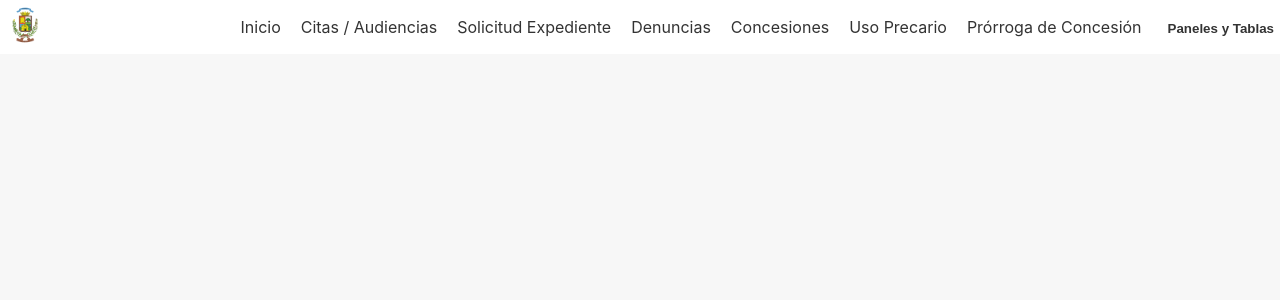
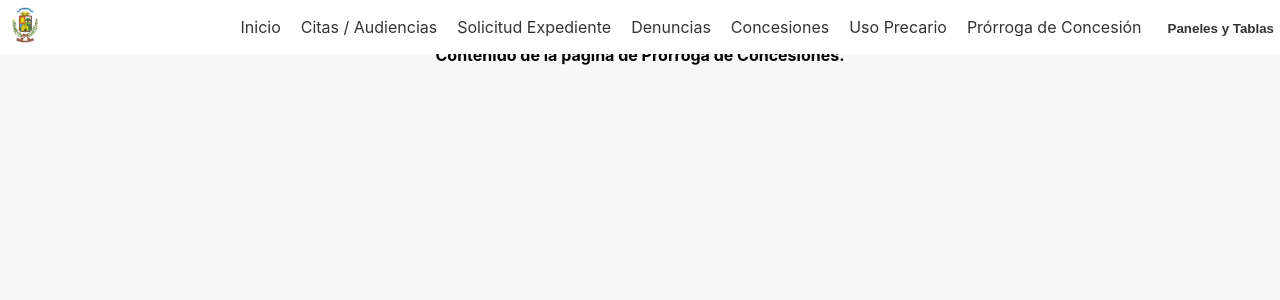
Before and after one commit to DannyJimenezA/FrontEnd-DeptoZMTMN, a React (Vite) app: page /Panel-Prorroga-Concesiones in a window 1280 px wide. Shown: the top 300 px of the page. Built offline with nearby package versions, Linux system fonts and the light colour scheme.

Commit message:
ver pdf de solicitud

```diff
--- a/src/App.tsx
+++ b/src/App.tsx
@@ -15,6 +15,7 @@ import PanelCitas from './pages/PanelesAdministrativos/PanelCitas';
 import PanelDenuncia from './pages/PanelesAdministrativos/PanelDenuncia';
 import PanelSolicitudConcesion from "./pages/PanelesAdministrativos/PanelSolicitudConcesion";
 import ProrrogaConcesion from './pages/ProrrogaConcesion'; // Importa el componente de Prórroga de Concesión
+import PanelProrrogaConcesiones from './pages/PanelesAdministrativos/PanelProrrogaConcesiones';
 
 
 function App () {
@@ -36,6 +37,7 @@ function App () {
         <Route path="/Panel-Citas" element={<PanelCitas />} />
         <Route path="/Panel-Denuncias" element={<PanelDenuncia />} />
         <Route path="/Panel-Solicitud-Concesion" element={<PanelSolicitudConcesion />} />
+        <Route path="/Panel-Prorroga-Concesiones" element={<PanelProrrogaConcesiones />} />
 
       </Routes>
     </Router>
--- a/src/components/Navbar.tsx
+++ b/src/components/Navbar.tsx
@@ -33,9 +33,9 @@ function Navbar() {
             <div className="dropdown__menu">
               {/* <Link to="/Panel-Citas">Tabla Citas</Link> */}
               {/* <Link to="/Panel-Denuncias">Tabla Denuncias</Link> */}
+              <Link to="/TablaSolicitudes">Tabla de usuarios</Link>
               <Link to="/Panel-Solicitud-Concesion">Solicitudes Concesión</Link>
-              <Link to="/TablaSolicitudes">Tabla de Solicitudes</Link>
-              <Link to="/TablaSolicitudes1">Tabla de Concesiones</Link>
+              <Link to="/Panel-Prorroga-Concesiones">Prorroga de Concesiones</Link>
             </div>
           )}
         </div>
--- a/src/pages/PanelesAdministrativos/PanelControlUsuario.tsx
+++ b/src/pages/PanelesAdministrativos/PanelControlUsuario.tsx
@@ -10,7 +10,7 @@ interface Solicitud {
 
 // Función para obtener las solicitudes desde la API
 const fetchSolicitudes = async (): Promise<Solicitud[]> => {
-  const urlBase = 'http://localhost:3003/Users';
+  const urlBase = 'http://localhost:3006/Users';
 
   try {
     const response = await fetch(urlBase, {
--- /dev/null
+++ b/src/pages/PanelesAdministrativos/PanelProrrogaConcesiones.tsx
@@ -0,0 +1,11 @@
+
+function PanelProrrogaConcesiones () {
+    return (
+      <div>
+        <h2>Solicitud de Prorroga de Concesiones</h2>
+        <p>Contenido de la página de Prorroga de Concesiones.</p>
+      </div>
+    );
+  };
+
+  export default PanelProrrogaConcesiones;
--- a/src/pages/PanelesAdministrativos/PanelSolicitudConcesion.tsx
+++ b/src/pages/PanelesAdministrativos/PanelSolicitudConcesion.tsx
@@ -10,7 +10,7 @@ interface Solicitud {
 
 // Función para obtener las solicitudes desde la API
 const fetchSolicitudes = async (): Promise<Solicitud[]> => {
-  const urlBase = 'http://localhost:3006/Concesiones';
+  const urlBase = 'http://localhost:3006/concesiones/';  // Nueva ruta para obtener las solicitudes
 
   try {
     const response = await fetch(urlBase, {
@@ -32,7 +32,7 @@ const fetchSolicitudes = async (): Promise<Solicitud[]> => {
   }
 };
 
-const TablaSolicitudes1 : React.FC = () => {
+const TablaSolicitudes1: React.FC = () => {
   const [solicitudes, setSolicitudes] = useState<Solicitud[]>([]);
 
   useEffect(() => {
@@ -50,15 +50,12 @@ const TablaSolicitudes1 : React.FC = () => {
 
   // Función para ver el PDF
   const manejarVer = (archivoAdjunto: string) => {
-    const baseUrl = 'http://localhost:3006/'; // Ruta base del servidor
-
-    // Asegúrate de que archivoAdjunto no contenga duplicados de /uploads/
-    if (archivoAdjunto.startsWith('uploads/')) {
-      archivoAdjunto = archivoAdjunto.replace('uploads/', '');  // Remueve 'uploads/' si ya está presente
-    }
+    const baseUrl = 'http://localhost:3006/'; // Cambiar la URL base para ajustarse a la nueva ruta
 
     if (archivoAdjunto) {
-      window.open(baseUrl + archivoAdjunto, '_blank');
+      const pdfUrl = baseUrl + archivoAdjunto;
+      console.log('Abriendo PDF en:', pdfUrl);  // Para depuración
+      window.open(pdfUrl, '_blank');  // Abre el PDF en una nueva pestaña
     } else {
       console.error('No hay archivo adjunto para ver.');
     }
@@ -71,9 +68,6 @@ const TablaSolicitudes1 : React.FC = () => {
   const manejarDenegar = (id: number) => {
     console.log(`Denegar solicitud con ID: ${id}`);
   };
-
-
-
 
   return (
     <div className="tabla-container">
```
